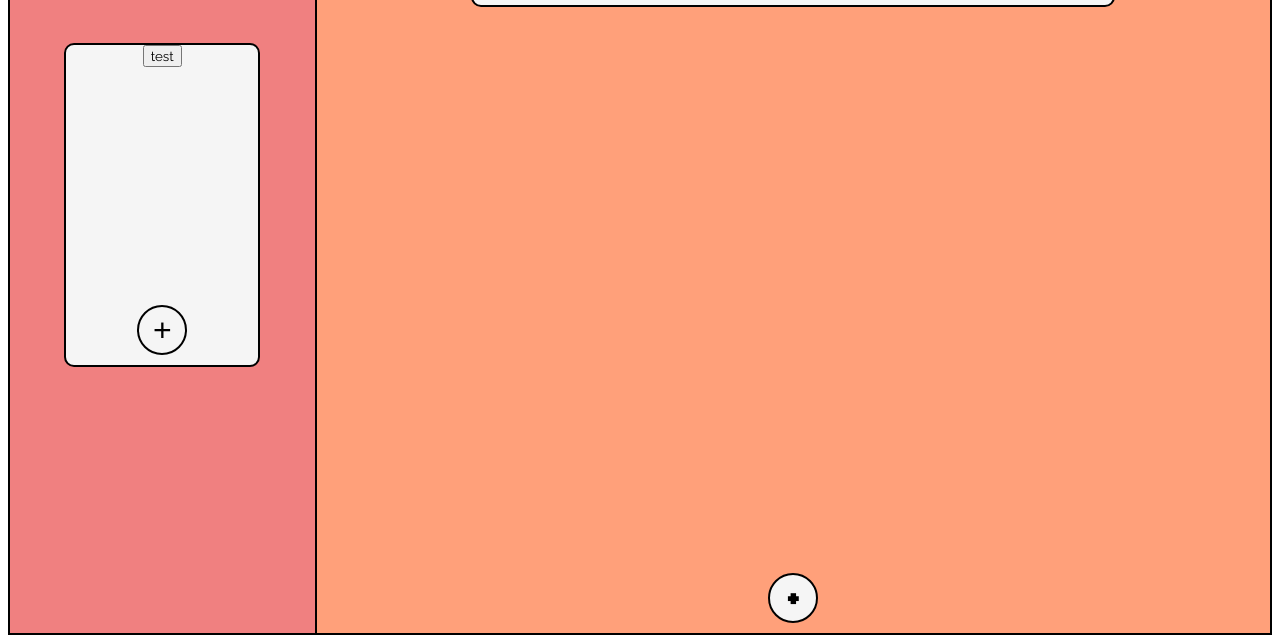
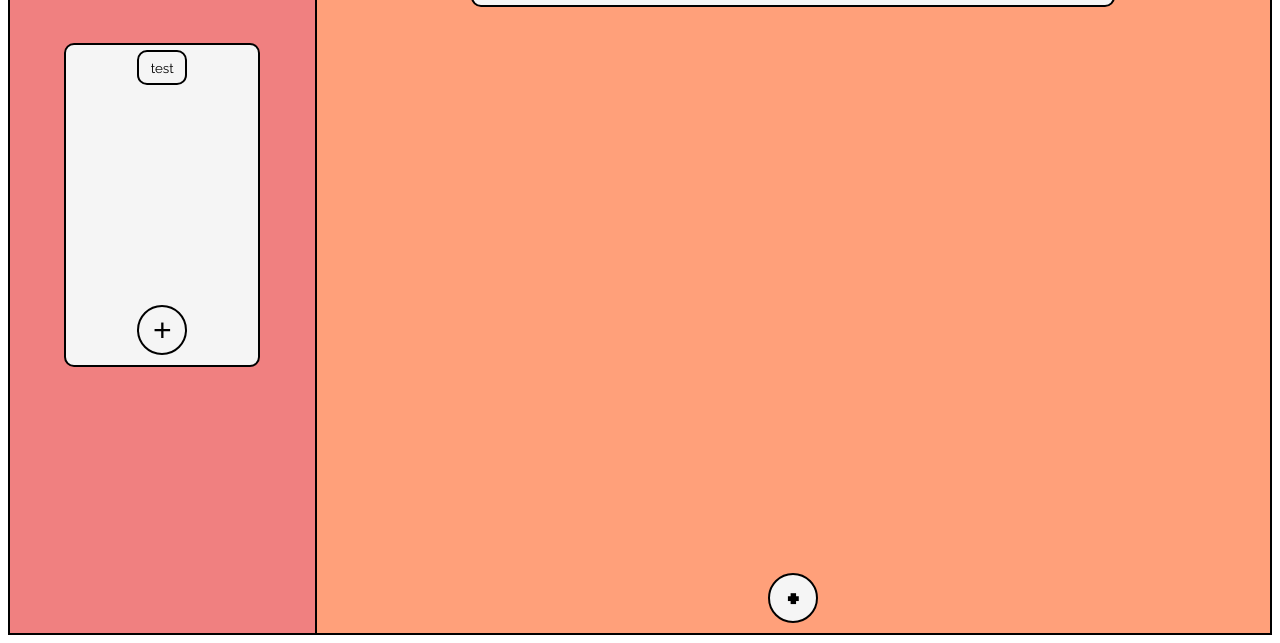
Before and after one commit to brettsm/todo-list, a website built with webpack: page src/index.html in a window 1280 px wide. Shown: the part 177-820 px from the top of the page. Built offline with nearby package versions, Linux system fonts and the light colour scheme.

Commit message:
Add styling for the project buttons in side-nav

```diff
--- a/src/domManip.js
+++ b/src/domManip.js
@@ -138,6 +138,7 @@ function displayProjects(projectList) {
         navProject.id = 'nav-' + projectList.getProjectAt(i).getName() + '-button';
         navProject.textContent = projectList.getProjectAt(i).getName();
         navProject.classList.add('raleway-normal');
+        navProject.classList.add('nav-project-button');
         projectSideDiv.append(navProject);
 
         //add active Listener so when you click on the project it displays all todos associated
--- a/src/style.css
+++ b/src/style.css
@@ -135,3 +135,14 @@
     font-size: xx-large;
     margin-bottom: 10px;
 }
+
+.nav-project-button {
+    background-color: whitesmoke;
+    border: 2px solid black;
+    border-radius: 10px;
+    width: 50px;
+    height: 35px;
+    margin-top: 5px;
+    font-size: normal;
+    margin-bottom: 10px;
+}
```
